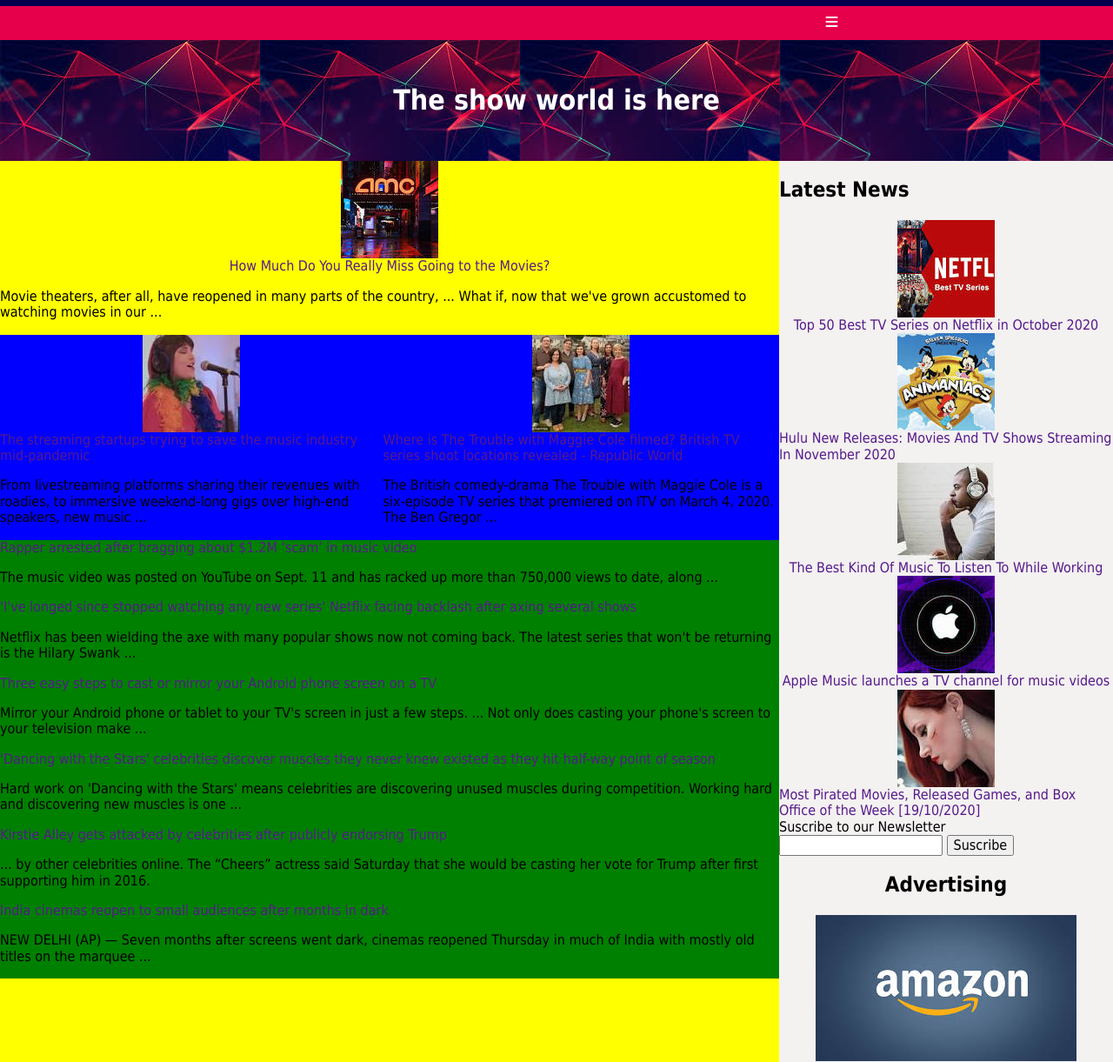
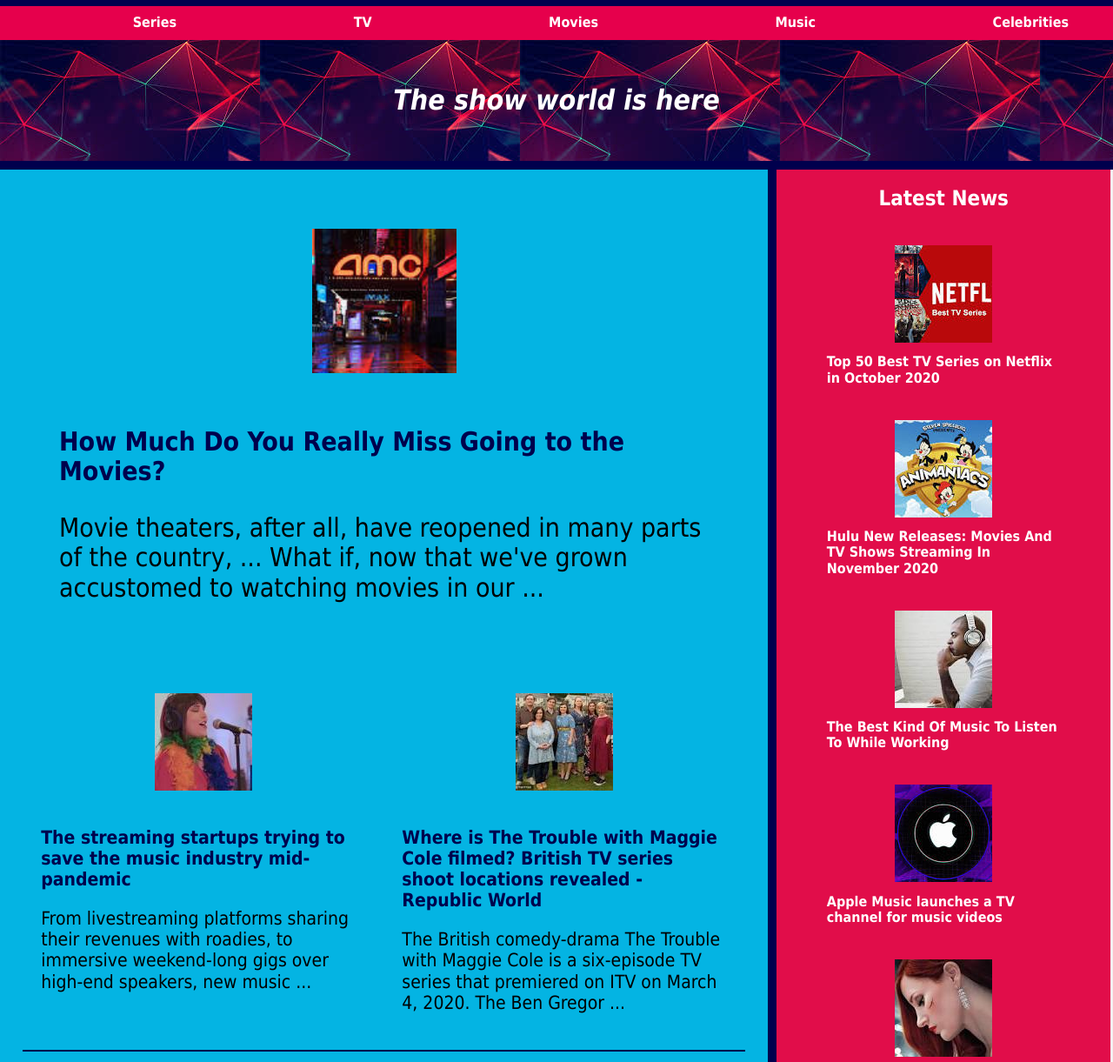
Before and after one commit to arandamariasol/ETN---Entertainment-News, a plain HTML site: page index.html in a window 1280 px wide. Shown: the part 199-1420 px from the top of the page at 87% size. Drawn offline with Linux system fonts and the light colour scheme.

Commit message:
Finalcommit

```diff
--- a/css/footer.css
+++ b/css/footer.css
@@ -4,6 +4,7 @@ footer {
 footer ul {
     display: flex;
     justify-content: space-around;
+    flex-wrap: wrap;
     margin: 10px 5px;
     padding: 20px 10px;
     background-color: #00004d;
--- a/css/header.css
+++ b/css/header.css
@@ -2,7 +2,6 @@ body {
     margin: 0px;
     padding: 0px;
     background-color: #f4f1f1;
-    color: #000000;
     font-family: Tahoma, Geneva, sans-serif;
     font-size: 400;
 }
@@ -14,6 +13,7 @@ header {
 }
 a {
     text-decoration: none;
+    font-weight: bold;
 }
 ul {
     list-style-type: none;
--- a/css/main.css
+++ b/css/main.css
@@ -2,107 +2,127 @@ main {
     display: flex;
     flex-wrap: wrap;
 }
+.showcase {
+    display: flex;
+    justify-content: space-around;
+    flex-basis: 100%;
+    padding: 30px;
+    background-image: url("../img/background.jpg");
+    color: #ffffff;
+    border-bottom: 10px solid #00004d;
+    font-style: italic;
+}
 .news {
     display: flex;
-    flex-basis: 70%;
-    background: yellow;
+    flex-basis: 69%;
     flex-direction: column;
+    background:#04B4E3;
+    border-right: 10px solid #00004d;
+}
+.news a {
+    color: #00004d;
+}
+.sidebar {
+    display: flex;
+    flex-basis: 30%;
+    flex-direction: column;
+    align-items: center;
+    background-color:#E10D4A;#04B4E3;
+    color: #ffffff;
+}
+.sidebar a {
+    color:#ffffff;
 }
 .main-news {
     display: flex;
     flex-direction: column;
     align-items: center;
+    margin: 3%;
+    font-size: 30px;
 }
 .main-img {
     display: flex;
-    flex-basis: 20%;
+    width: 20%;
+    padding: 5%;
 }
-.sidebar {
+.main-content {
     display: flex;
-    flex-basis: 30%;
     flex-direction: column;
+    align-items: center;
+    width: 90%;
+    padding: 20px 20px 0px;
 }
 .second-news {
-    background-color: blue;
     display: flex;
-    /*flex-wrap: wrap;*/
+    flex-wrap: wrap;
+    margin: 3%;
+    border-bottom: 2px solid #00004d;
 }
-.second-1 {
+.second {
+    display: flex;
+    flex-direction: column;
+    flex-grow: 2;
+    flex-shrink: 1;
+    align-items: center;
+    width: 400px;
+    font-size: 21px;
+}
+.second-img {
+    display: flex;
+    flex-basis: 20%;
+    padding: 5%;
+}
+.second-content {
+    display: flex;
+    flex-direction: column;
+    align-items: center;
+    width: 90%;
+    padding: 5%;
+}
+.other-news {
+    /*background-color: green;*/
+    display: flex;
+    flex-wrap: wrap;
+    margin: 5%;
+}
+.other {
+    display: flex;
+    flex-direction: column;
+    flex-grow: 2;
+    flex-shrink: 1;
+    align-items: center;
+    width: 175px;
+    padding: 5%;
+}
+.latest {
     display: flex;
     flex-direction: column;
     align-items: center;
 }
-.second-2 {
+.lat {
     display: flex;
     flex-direction: column;
     align-items: center;
+    margin: 5% 15%;
 }
-.second-1-img {
+.lat-img {
     display: flex;
     flex-basis: 20%;
+    padding-bottom: 5%;
 }
-.second-2-img {
+.suscribe {
     display: flex;
-    flex-basis: 20%;
-}
-
-.other-news {
-    background-color: green;
-    display: flex;
-    flex-wrap: wrap;
-}
-.lat1 {
-    display: flex;
-    flex-direction: column;
-    align-items: center;
-}
-.lat2 {
-    display: flex;
-    flex-direction: column;
-    align-items: center;
-}
-.lat3 {
-    display: flex;
-    flex-direction: column;
-    align-items: center;
-}
-.lat4 {
-    display: flex;
-    flex-direction: column;
-    align-items: center;
-}
-.lat5 {
-    display: flex;
-    flex-direction: column;
-    align-items: center;
-}
-.lat1-img {
-    display: flex;
-    flex-basis: 20%;
-}
-.lat2-img {
-    display: flex;
-    flex-basis: 20%;
-}.lat3-img {
-    display: flex;
-    flex-basis: 20%;
-}.lat4-img {
-    display: flex;
-    flex-basis: 20%;
-}.lat5-img {
-    display: flex;
-    flex-basis: 20%;
+    margin: 5% 10% 0.5%;
+    padding: 5%;
 }
 .advertising {
     display: flex;
     flex-direction: column;
     align-items: center;
+    margin: 5% 15%;
 }
-.adv1 {
+.adv {
     display: flex;
     flex-basis: 20%;
+    padding: 5%;
 }
-.adv2 {
-    display: flex;
-    flex-basis: 20%;
-}
--- a/css/nav.css
+++ b/css/nav.css
@@ -1,27 +1,27 @@
-nav ul {
+nav {
+    background-color: #e6004c;
+}
+.nav-desktop {
     display: flex;
     justify-content: space-around;
     margin: 0%;
     padding: 10px 0px;
-    background-color: #e6004c;
+}
+.nav-mobile {
+    display: none;
+
 }
 @media only screen and (max-width: 600px) {
-    .nav-list {
+    /* // Si estoy viendo la web en una pantalla
+    // Y mi ancho de pantalla va de 0 a 600 px */
+    .nav-desktop {
+        display: none;
+    }
+    .nav-mobile {
         display: flex;
+        justify-content: space-around;
     }
 }
-nav ul a {
+nav a {
     color: #ffffff;
 }
-.nav-list {
-    display: flex;
-    justify-content: space-around;
-    display: none;
-}
-.showcase {
-    display: flex;
-    justify-content: space-around;
-    padding: 30px;
-    background-image: url("../img/background.jpg");
-    color: #ffffff;
-}
--- a/index.html
+++ b/index.html
@@ -41,66 +41,71 @@
             </div>
         </div>
     </header>
-    <nav>
-        <ul>
-            <div class="nav-list">
-                <a href=""><li>Series</li></a>
-                <a href=""><li>TV</li></a>
-                <a href=""><li>Movies</li></a>
-                <a href=""><li>Music</li></a>
-                <a href=""><li>Celebrities</li></a>
+    <nav class="nav-list">
+        <!-- DESKTOP -->
+        <ul class="nav-desktop">
+            <li><a href=""><li>Series</li></a>
+            <li><a href=""><li>TV</li></a>
+            <li><a href=""><li>Movies</li></a>
+            <li><a href=""><li>Music</li></a>
+            <li><a href=""><li>Celebrities</li></a>
+        </ul>
+        <div class="nav-mobile">
+            <a href=""><i class="bars fas fa-bars"></i></a>
         </div>
-            <div class="bars"></div>
-                <a href=""><li><i class="bars fas fa-bars"></i></li></a>
-            </div>
-        </ul>
+    </nav>
+    <main>
         <div  class="showcase">
             <h1>The show world is here</h1>
         </div>
-    </nav>
-    <main>
         <section class="news">
             <div class="main-news">
                 <div class="main-img">
                     <img src="./img/main.jpg" alt="main"><br>
                 </div>
+                <div class="main-content">
                     <a href="">How Much Do You Really Miss Going to the Movies?</a>
                     <p>Movie theaters, after all, have reopened in many parts of the country, ... What if, now that we've grown accustomed to watching movies in our ...</p>
                 </div>
+            </div>
             <div class="second-news">
-                <div class="second-1">
-                    <div class="second-1-img"><img src="./img/second1.jpg" alt="second-1"></div>
+                <div class="second">
+                    <div class="second-img"><img src="./img/second1.jpg" alt="second-1"></div>
+                    <div class="second-content">
                         <a href="">The streaming startups trying to save the music industry mid-pandemic</a>
                         <p>From livestreaming platforms sharing their revenues with roadies, to immersive weekend-long gigs over high-end speakers, new music ...</p>
                     </div>
-                <div class="second-2">
-                    <div class="second-2-img"><img src="./img/second2.jpg" alt="second-2"></div>
+                </div>
+                <div class="second">
+                    <div class="second-img"><img src="./img/second2.jpg" alt="second-2"></div>
+                    <div class="second-content">
                         <a href="">Where is The Trouble with Maggie Cole filmed? British TV series shoot locations revealed - Republic World</a>
                         <p>The British comedy-drama The Trouble with Maggie Cole is a six-episode TV series that premiered on ITV on March 4, 2020. The Ben Gregor ...</p>
                     </div>
                 </div>
+            </div>
             <div class="other-news">
-                <div class="other-1">
+                <div class="other">
                     <a href="">Rapper arrested after bragging about $1.2M ‘scam’ in music video</a>
                     <p>The music video was posted on YouTube on Sept. 11 and has racked up more than 750,000 views to date, along ...</p>
                 </div>
-                <div class="other-2">
+                <div class="other">
                     <a href="">'I've longed since stopped watching any new series' Netflix facing backlash after axing several shows</a>
                     <p>Netflix has been wielding the axe with many popular shows now not coming back. The latest series that won't be returning is the Hilary Swank ...</p>
                 </div>
-                <div class="other-3">
+                <div class="other">
                     <a href="">Three easy steps to cast or mirror your Android phone screen on a TV</a>
                     <p>Mirror your Android phone or tablet to your TV's screen in just a few steps. ... Not only does casting your phone's screen to your television make ...</p>
                 </div>
-                <div class="other-4">
+                <div class="other">
                     <a href="">'Dancing with the Stars' celebrities discover muscles they never knew existed as they hit half-way point of season</a>
                     <p>Hard work on 'Dancing with the Stars' means celebrities are discovering unused muscles during competition. Working hard and discovering new muscles is one ...</p>
                 </div>
-                <div class="other-5">
+                <div class="other">
                     <a href="">Kirstie Alley gets attacked by celebrities after publicly endorsing Trump</a>
                     <p>... by other celebrities online. The “Cheers” actress said Saturday that she would be casting her vote for Trump after first supporting him in 2016.</p>
                 </div>
-                <div class="other-6">
+                <div class="other">
                     <a href="">India cinemas reopen to small audiences after months in dark</a>
                     <p>NEW DELHI (AP) — Seven months after screens went dark, cinemas reopened Thursday in much of India with mostly old titles on the marquee ...</p>
                 </div>
@@ -111,32 +116,32 @@
                 <h2>
                     Latest News
                 </h2>
-                <div class="lat1">
-                    <div class="lat1-img">
+                <div class="lat">
+                    <div class="lat-img">
                         <img src="./img/lat1.jpg" alt="latest1">
                     </div>
                     <a href="">Top 50 Best TV Series on Netflix in October 2020</a>
                 </div>
-                <div class="lat2">
-                    <div class="lat2-img">
+                <div class="lat">
+                    <div class="lat-img">
                         <img src="./img/lat2.jpg" alt="latest2">
                     </div>
                     <a href="">Hulu New Releases: Movies And TV Shows Streaming In November 2020</a>
                 </div>
-                <div class="lat3">
-                    <div class="lat3-img">
+                <div class="lat">
+                    <div class="lat-img">
                         <img src="./img/lat3.jpg" alt="latest3">
                     </div>
                     <a href="">The Best Kind Of Music To Listen To While Working</a>
                 </div>
-                <div class="lat4">
-                    <div class="lat4-img">
+                <div class="lat">
+                    <div class="lat-img">
                         <img src="./img/lat4.jpg" alt="latest4">
                     </div>
                     <a href="">Apple Music launches a TV channel for music videos</a>
                 </div>
-                <div class="lat5">
-                    <div class="lat5-img">
+                <div class="lat">
+                    <div class="lat-img">
                         <img src="./img/lat5.jpg" alt="latest5">
                     </div>
                     <a href="">Most Pirated Movies, Released Games, and Box Office of the Week [19/10/2020]</a>
@@ -150,11 +155,10 @@
                 </form>
             </div>
             <div class="advertising">
-                <h2>Advertising</h2>
-                <div class="adv1">
+                <div class="adv">
                     <a href=""><img src="./img/adv1.jpg"></a>
                 </div>
-                <div class="adv2">
+                <div class="adv">
                     <a href=""><img src="./img/adv2.png"></a>
                 </div>
             </div>
```
Also changed, not shown: 1 other file. Lines whose indentation alone changed are shown as unchanged.
